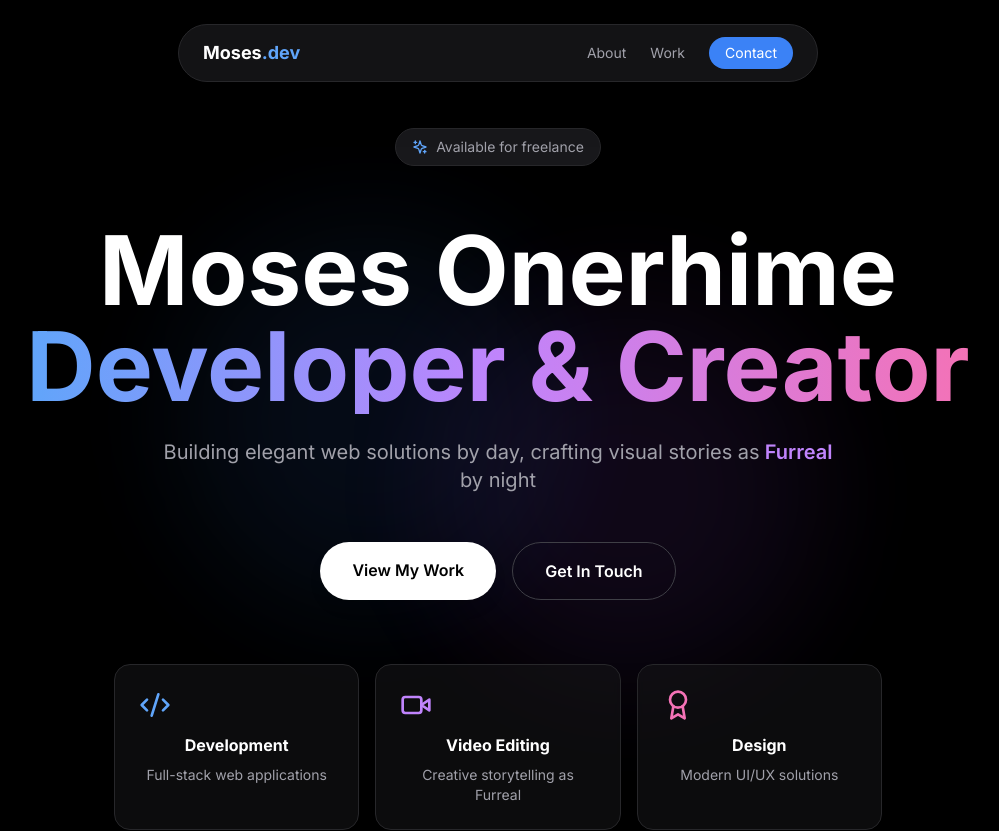
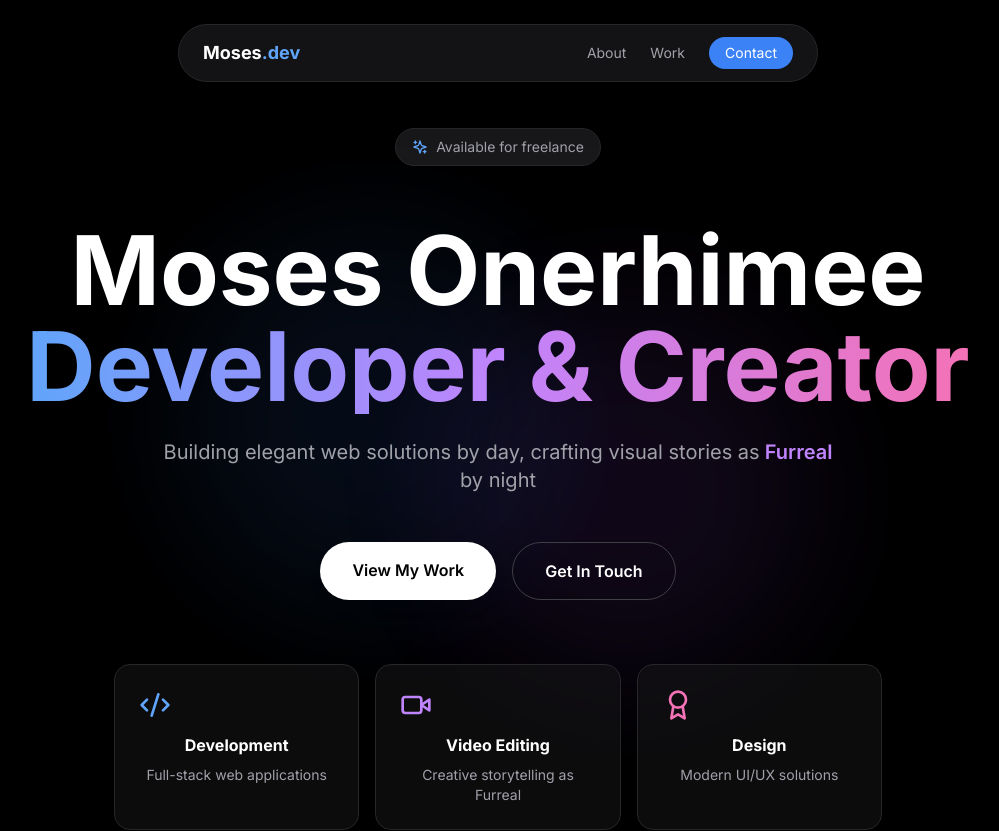
Before and after one commit to MosesOnerhime/my_portfolio, a Next.js app: page / in a window 1280 px wide. Shown: the top 831 px of the page, without its empty margins (142-1141 px from the left). Built offline with nearby package versions, Linux system fonts and the light colour scheme.

Commit message:
first commit

```diff
--- a/app/page.tsx
+++ b/app/page.tsx
@@ -171,7 +171,7 @@ export default function Home() {
             </div>
 
             <h1 className="text-5xl sm:text-6xl md:text-7xl lg:text-8xl font-bold mb-6 leading-tight">
-              <span className="block text-white">Moses Onerhime</span>
+              <span className="block text-white">Moses Onerhimee</span>
               <span className="block bg-gradient-to-r from-blue-400 via-purple-400 to-pink-400 bg-clip-text text-transparent">
                 Developer & Creator
               </span>
```
